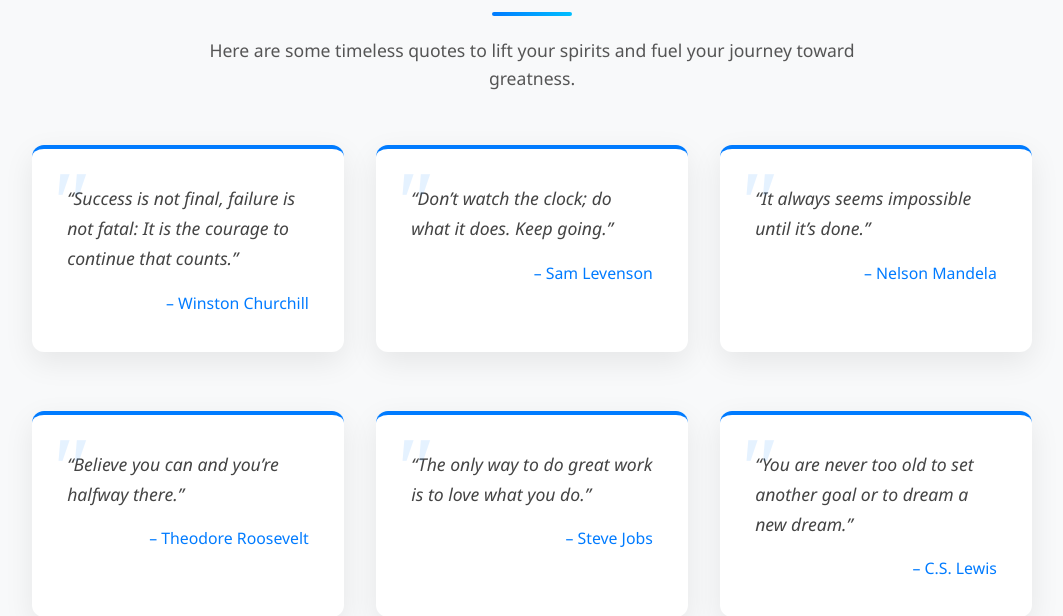
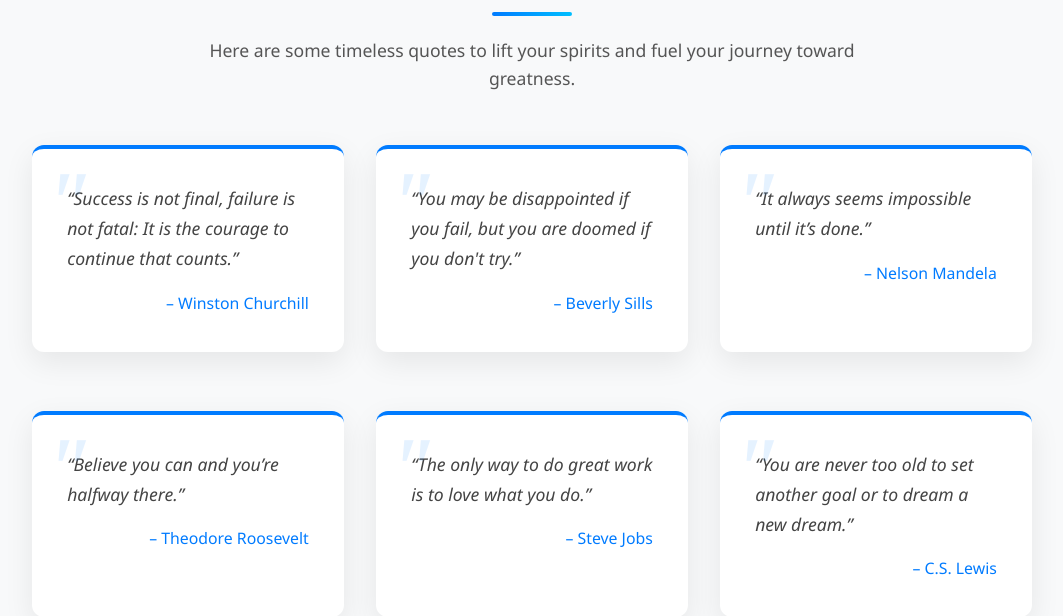
Before and after one commit to jyotiraul/sparknet-motivation-web-app, a Flask app: page /quotes in a window 1280 px wide. Shown: the part 199-815 px from the top of the page, without its empty margins (108-1171 px from the left). Run offline with Flask 2, Linux system fonts and the light colour scheme.

Commit message:
updated file for CI/CD testing flow

```diff
--- a/app/templates/quotes.html
+++ b/app/templates/quotes.html
@@ -18,8 +18,8 @@
             <span>– Winston Churchill</span>
         </div>
         <div class="quote-card">
-            “Don’t watch the clock; do what it does. Keep going.”<br>
-            <span>– Sam Levenson</span>
+            “You may be disappointed if you fail, but you are doomed if you don't try.”<br>
+            <span>– Beverly Sills</span>
         </div>
         <div class="quote-card">
             “It always seems impossible until it’s done.”<br>
```
